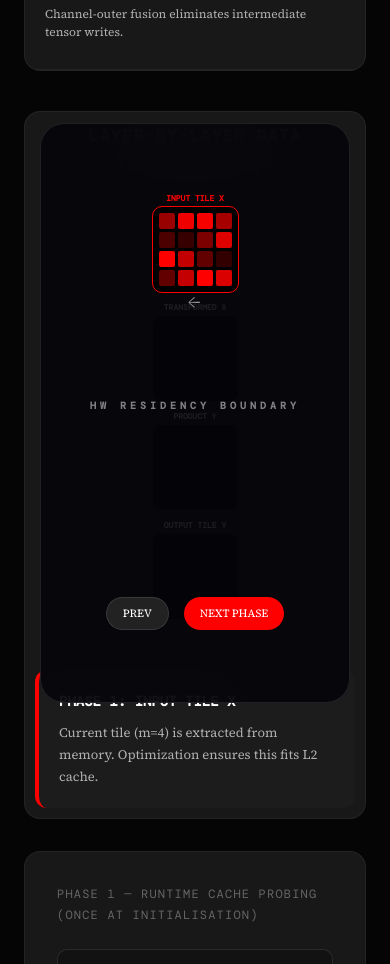
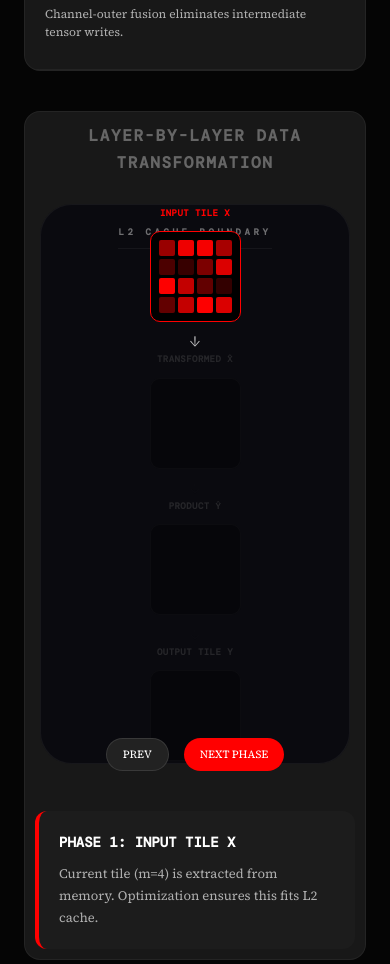
Before and after one commit to MRvandals4vage/CacheWinoVisualization, a React (Vite) app: page / in a window 390 px wide. Shown: the part 6820-7784 px from the top of the page. Built offline with nearby package versions, Linux system fonts and the light colour scheme; a web font is replaced by a local one.

Commit message:
mobile responsiveness added

```diff
--- a/src/components/SolutionSection/UnifiedMatrixFlow.tsx
+++ b/src/components/SolutionSection/UnifiedMatrixFlow.tsx
@@ -58,30 +58,41 @@ const UnifiedMatrixFlow: React.FC = () => {
         <div className="cache-residency-zone" style={{
           position: 'absolute',
           width: 'calc(100% - 10px)',
-          height: isMobile ? '580px' : '660px',
-          border: '1px solid var(--border2)',
-          background: 'rgba(5, 5, 10, 0.9)',
+          height: isMobile ? '560px' : '660px',
+          border: '1px solid var(--border)',
+          background: 'rgba(10, 10, 15, 0.95)',
           backdropFilter: 'blur(30px)',
-          borderRadius: isMobile ? '24px' : '64px',
+          borderRadius: isMobile ? '32px' : '64px',
           zIndex: 0,
           display: 'flex',
           flexDirection: 'column',
           alignItems: 'center',
-          justifyContent: isMobile ? 'center' : 'flex-start',
-          padding: isMobile ? '0' : '24px'
+          justifyContent: 'flex-start',
+          paddingTop: isMobile ? '20px' : '40px'
         }}>
-          <div style={{ fontFamily: 'var(--font-mono)', fontSize: isMobile ? '10px' : '13px', color: 'var(--accent2)', letterSpacing: '0.4em', opacity: 0.6, fontWeight: 'bold', marginBottom: isMobile ? '15px' : '0' }}>
-            HW RESIDENCY BOUNDARY
+          <div style={{
+            fontFamily: 'var(--font-mono)',
+            fontSize: isMobile ? '9px' : '13px',
+            color: 'var(--accent2)',
+            letterSpacing: '0.4em',
+            opacity: 0.5,
+            fontWeight: 'bold',
+            borderBottom: '1px solid rgba(255,255,255,0.1)',
+            paddingBottom: '8px',
+            marginBottom: '20px'
+          }}>
+            L2 CACHE BOUNDARY
           </div>
         </div>
 
+        {/* MATRIX STACK */}
         <div className="matrix-stack" style={{
           display: 'flex',
           flexDirection: isMobile ? 'column' : 'row',
-          gap: isMobile ? '22px' : '100px',
+          gap: isMobile ? '30px' : '100px',
           zIndex: 1,
-          transform: isMobile ? 'none' : 'rotateX(8deg) rotateY(-2deg)',
-          transformStyle: 'preserve-3d'
+          alignItems: 'center',
+          justifyContent: 'center'
         }}>
 
           {phases.map((p, i) => {
@@ -93,61 +104,61 @@ const UnifiedMatrixFlow: React.FC = () => {
                 display: 'flex',
                 flexDirection: 'column',
                 alignItems: 'center',
-                transition: 'all 0.8s cubic-bezier(0.34, 1.56, 0.64, 1)',
-                opacity: isActive ? 1 : (isMobile ? 0.25 : 0.04),
-                transform: isActive ? (isMobile ? 'none' : 'translateZ(40px) scale(1.05)') : 'none',
-                position: 'relative'
+                transition: 'all 0.6s cubic-bezier(0.23, 1, 0.32, 1)',
+                opacity: isActive ? 1 : (isMobile ? 0.3 : 0.05),
+                position: 'relative',
+                transform: isActive && !isMobile ? 'translateZ(40px) scale(1.05)' : 'none'
               }}>
+                {/* LABEL */}
                 <div style={{
-                  position: 'absolute',
-                  top: isMobile ? '-14px' : '-100px',
-                  left: '50%',
-                  transform: 'translateX(-50%)',
-                  width: isMobile ? '160px' : '140px',
-                  textAlign: 'center',
-                  transition: 'all 0.4s',
-                  color: isActive ? 'var(--accent)' : 'var(--text3)'
+                  fontFamily: 'var(--font-mono)',
+                  fontSize: isMobile ? '9px' : '12px',
+                  fontWeight: 600,
+                  textTransform: 'uppercase',
+                  color: isActive ? 'var(--accent)' : 'var(--text3)',
+                  marginBottom: '10px',
+                  letterSpacing: '0.05em'
                 }}>
-                  <div style={{ fontFamily: 'var(--font-mono)', fontSize: isMobile ? '8px' : '12px', fontWeight: 'bold', textTransform: 'uppercase' }}>{p.title}</div>
+                  {p.title}
                 </div>
 
+                {/* THE MATRIX */}
                 <div style={{
                   display: 'grid',
-                  gridTemplateColumns: `repeat(${size}, ${isMobile ? '16px' : '20px'})`,
+                  gridTemplateColumns: `repeat(${size}, ${isMobile ? '16px' : '22px'})`,
                   gap: '3px',
                   background: '#000',
-                  padding: isMobile ? '6px' : '8px',
+                  padding: isMobile ? '8px' : '12px',
                   borderRadius: '10px',
-                  border: `1.5px solid ${isActive ? p.color : 'rgba(255,255,255,0.05)'}`,
-                  boxShadow: isActive ? `0 0 50px ${p.color}33` : 'none',
-                  position: 'relative',
+                  border: `1.5px solid ${isActive ? p.color : 'rgba(255,255,255,0.08)'}`,
+                  boxShadow: isActive ? `0 0 40px ${p.color}22` : 'none',
                   transition: 'all 0.4s'
                 }}>
                   {Array.from({ length: size * size }).map((_, j) => (
                     <div key={j} style={{
-                      width: isMobile ? '16px' : '20px',
-                      height: isMobile ? '16px' : '20px',
-                      background: isActive ? p.color : '#080808',
-                      opacity: isActive ? (0.6 + (Math.sin(j + step * 2) * 0.4)) : 0.05,
+                      width: isMobile ? '16px' : '22px',
+                      height: isMobile ? '16px' : '22px',
+                      background: isActive ? p.color : '#111',
+                      opacity: isActive ? (0.6 + (Math.sin(j + step * 2) * 0.4)) : 0.1,
                       borderRadius: '2px',
-                      transition: 'all 0.5s'
+                      transition: 'all 0.4s'
                     }}></div>
                   ))}
                 </div>
 
+                {/* FLOW ARROW */}
                 {i < phases.length - 1 && (
                   <div style={{
                     position: 'absolute',
                     right: isMobile ? 'auto' : '-70px',
-                    bottom: isMobile ? '-24px' : 'auto',
-                    top: isMobile ? 'auto' : '15px',
-                    fontSize: '18px',
+                    bottom: isMobile ? '-32px' : 'auto',
+                    top: isMobile ? 'auto' : '50%',
+                    transform: isMobile ? 'none' : 'translateY(-50%)',
+                    fontSize: isMobile ? '16px' : '20px',
                     color: isActive ? (phases[i+1]?.color || 'var(--accent)') : 'var(--text3)',
-                    transform: isMobile ? 'rotate(90deg)' : 'none',
-                    animation: isActive && !isMobile ? 'pulse-arrow 1s infinite' : 'none',
-                    opacity: isActive ? 0.6 : 0.05
+                    opacity: isActive ? 0.8 : 0.1
                   }}>
-                    ↓
+                    {isMobile ? '↓' : '→'}
                   </div>
                 )}
               </div>
```
